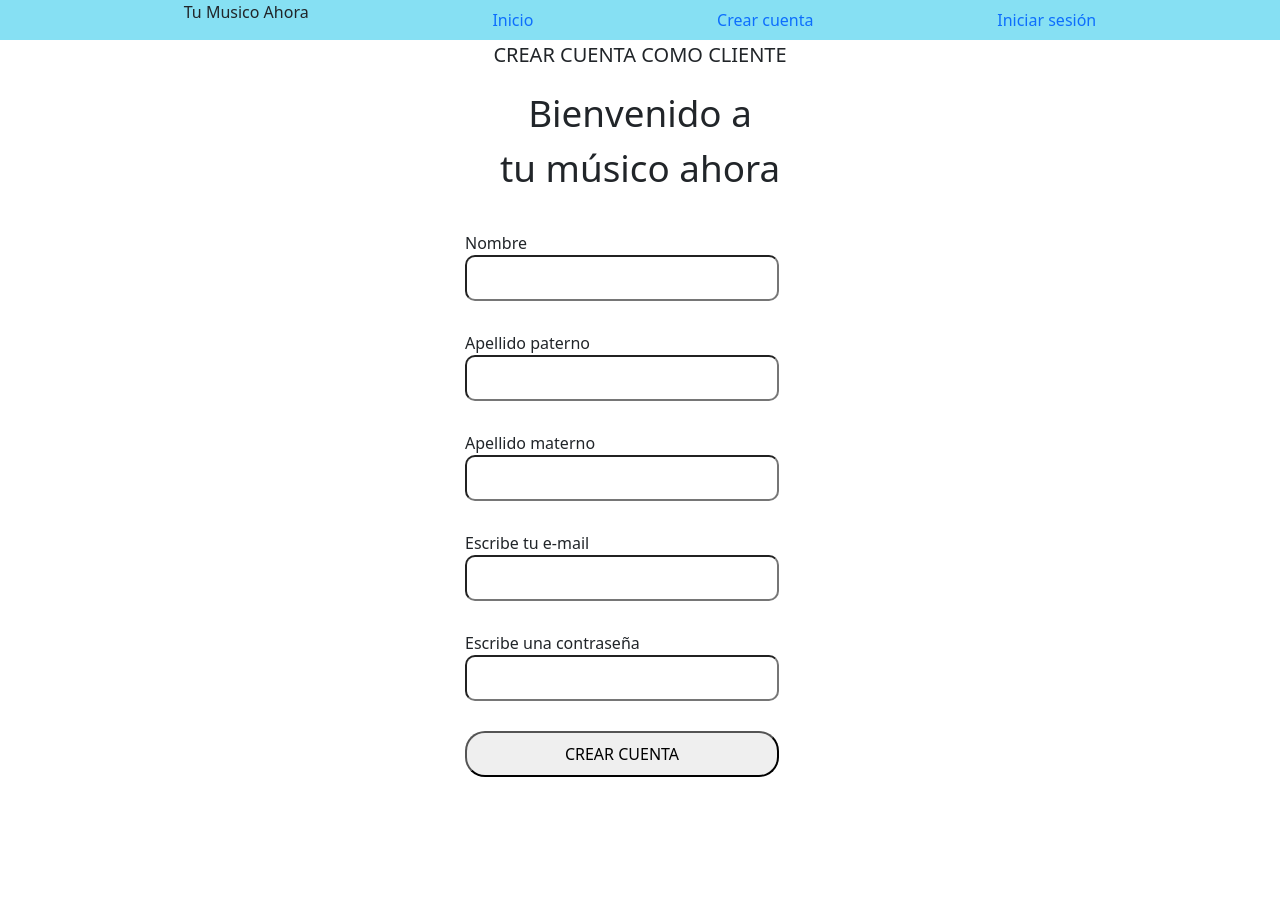
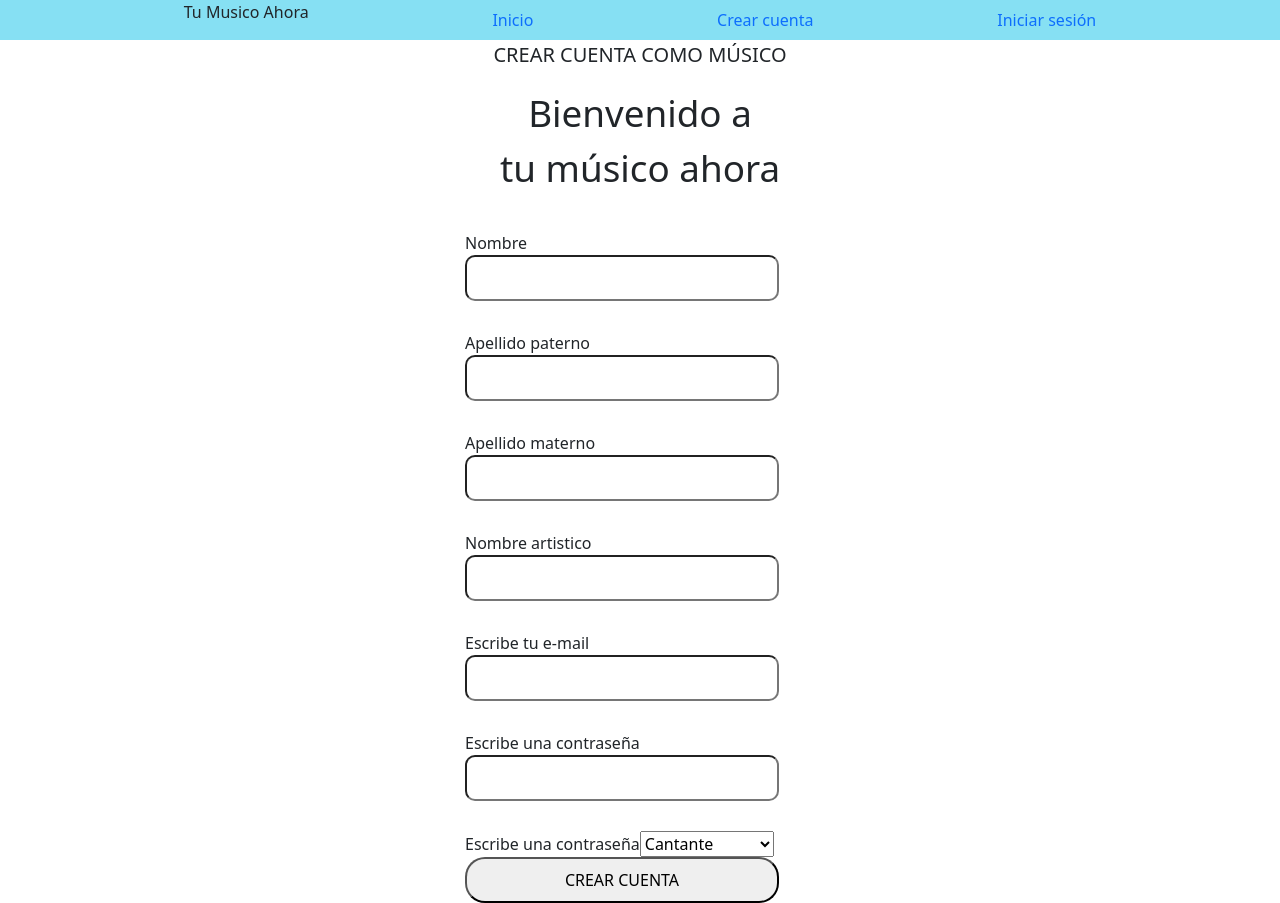
Before and after one commit to Kodemia-MusicApp/MusicApp-FrontEnd, a React app: page /crearcuenta/musican in a window 1280 px wide. Before the commit the page ends 800 px from the top, so only its background shows below. Built offline with nearby package versions, Linux system fonts and the light colour scheme.

Commit message:
1 file modified

```diff
--- a/src/Pages/CreateAccountMusician/CreateAccountMusician.jsx
+++ b/src/Pages/CreateAccountMusician/CreateAccountMusician.jsx
@@ -9,7 +9,7 @@ export const CreateAccountMusician = () => {
             <Navbar />
             <div className="CreateAccountMusician">
                 <div className="CreateAccountMusician-Container">
-                    <p className="Login-Title">CREAR CUENTA COMO CLIENTE</p>
+                    <p className="Login-Title">CREAR CUENTA COMO MÚSICO</p>
 
                     <p className="Bienvenida1">Bienvenido a</p>
                     <p className="Bienvenida2">tu músico ahora</p>
@@ -23,12 +23,21 @@ export const CreateAccountMusician = () => {
 
                             <label>Apellido materno</label>
                             <input type="text" className="createMusician" />
+
+                            <label>Nombre artistico</label>
+                            <input type="text" className="createMusician" />
+
                             <label>Escribe tu e-mail</label>
                             <input type="text" className="createMusician" />
 
                             <label>Escribe una contraseña</label>
                             <input type="password" className="createMusician" />
 
+                            <label>Escribe una contraseña</label>
+                            <select className="Tipoartista" id="Tipoartista">
+                                <option value="Cantante">Cantante</option>
+                                <option value="">Instrumentista</option>
+                            </select>
                             <button className="BotonGeneral">
                                 CREAR CUENTA
                             </button>
```
